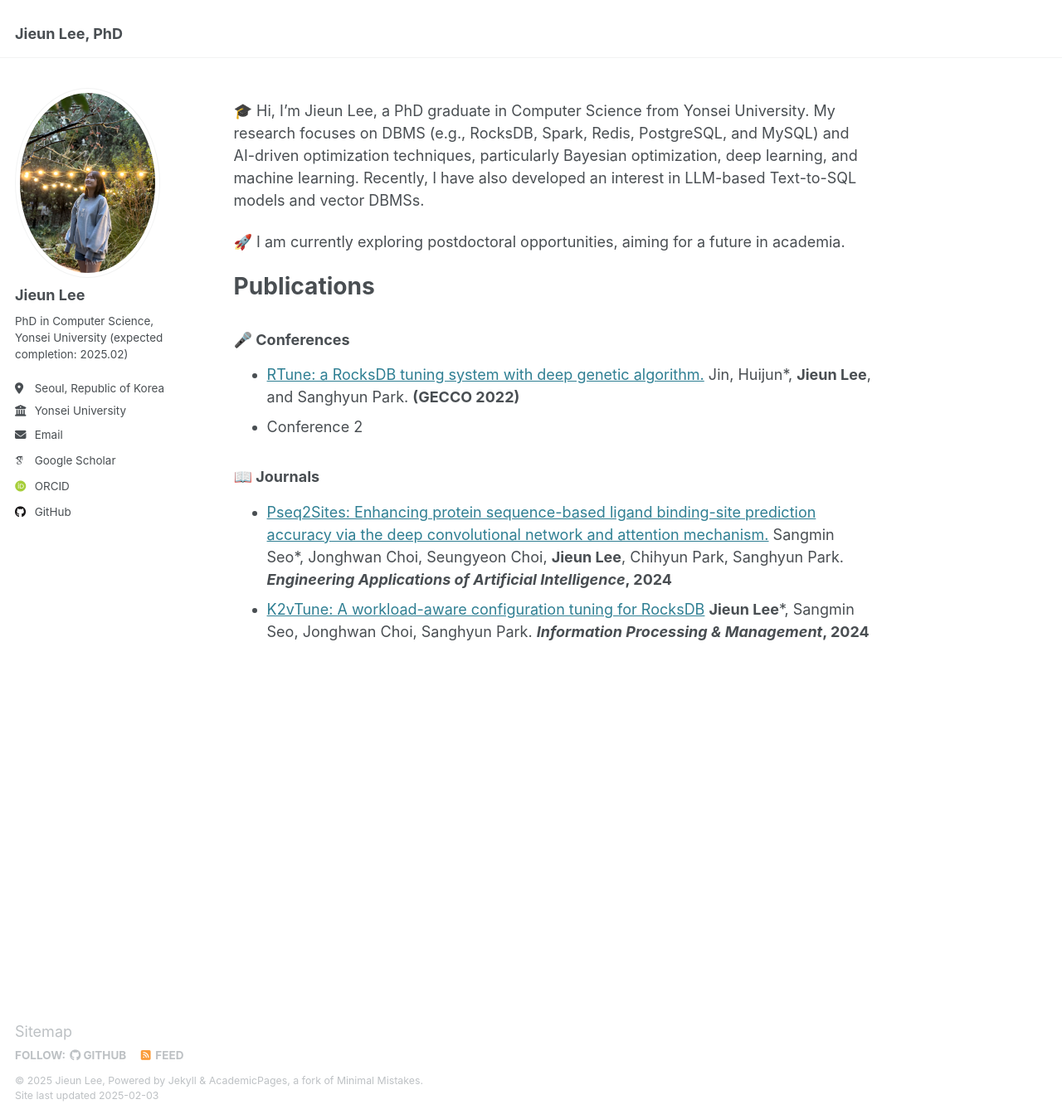
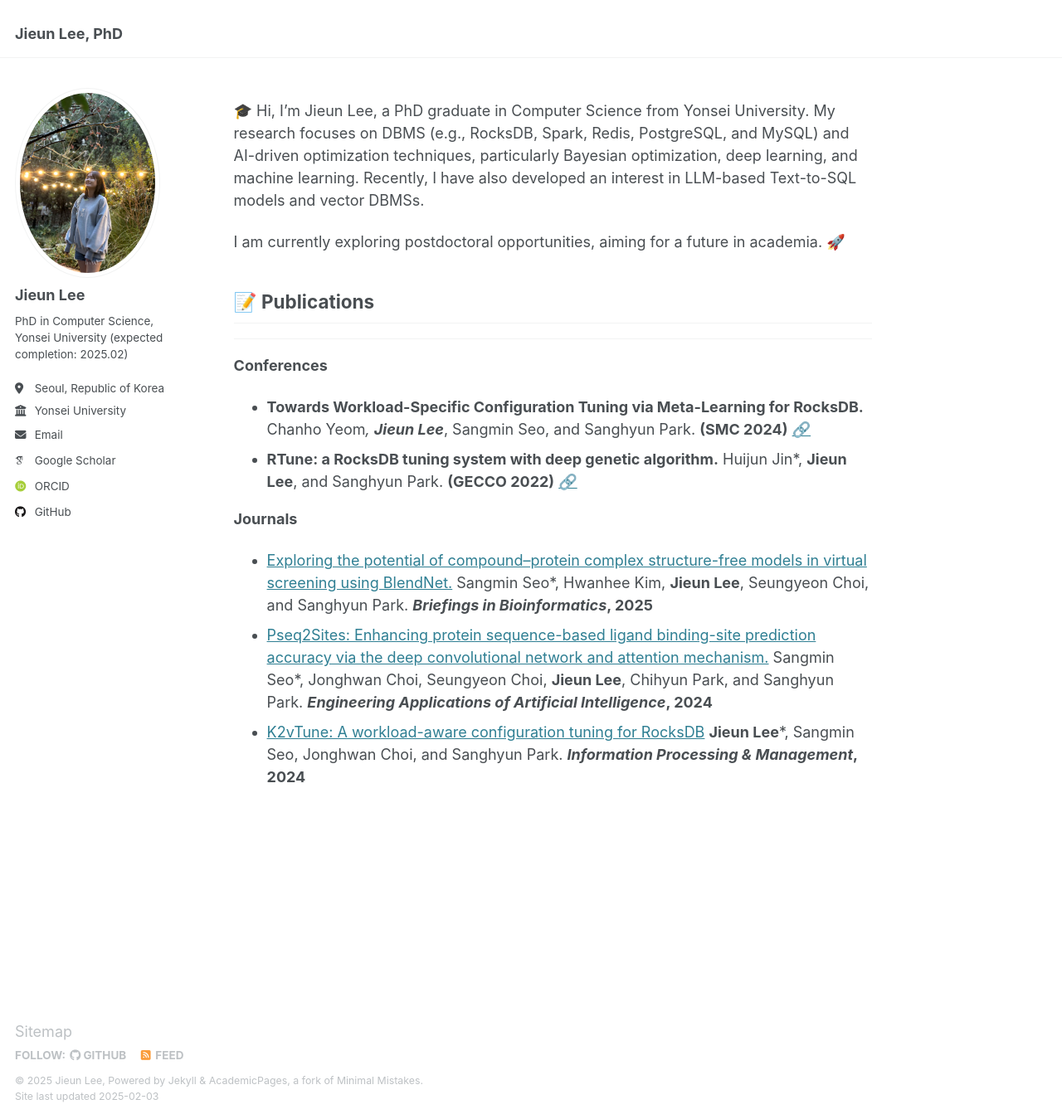
Before and after one commit to JIEUN-12/jieun-12.github.io, a Jekyll site: the page built from _pages/about.md, in a window 1280 px wide and 1349 px high. Shown: the whole window at 83% size. Built offline with Jekyll 4.4.1, drawn with Linux system fonts in a browser that asks for light colours; some web fonts are replaced.

Commit message:
Update about.md

```diff
--- a/_pages/about.md
+++ b/_pages/about.md
@@ -10,13 +10,17 @@ redirect_from:
 🎓 Hi, I'm Jieun Lee, a PhD graduate in Computer Science from Yonsei University.
 My research focuses on DBMS (e.g., RocksDB, Spark, Redis, PostgreSQL, and MySQL) and AI-driven optimization techniques, particularly Bayesian optimization, deep learning, and machine learning. Recently, I have also developed an interest in LLM-based Text-to-SQL models and vector DBMSs.
 
-🚀 I am currently exploring postdoctoral opportunities, aiming for a future in academia.
+I am currently exploring postdoctoral opportunities, aiming for a future in academia. 🚀
 
-# Publications
-### 🎤 Conferences
-* [RTune: a RocksDB tuning system with deep genetic algorithm.](https://doi.org/10.1145/3512290.3528726) Jin, Huijun*, **Jieun Lee**, and Sanghyun Park. **(GECCO 2022)**
-* Conference 2
 
-### 📖 Journals
-* [Pseq2Sites: Enhancing protein sequence-based ligand binding-site prediction accuracy via the deep convolutional network and attention mechanism.](https://doi.org/10.1016/j.engappai.2023.107257) Sangmin Seo*, Jonghwan Choi, Seungyeon Choi, **Jieun Lee**, Chihyun Park, Sanghyun Park. **_Engineering Applications of Artificial Intelligence_, 2024**
-* [K2vTune: A workload-aware configuration tuning for RocksDB](https://doi.org/10.1016/j.ipm.2023.103567) **Jieun Lee***, Sangmin Seo, Jonghwan Choi, Sanghyun Park. **_Information Processing & Management_, 2024**
+## 📝 Publications
+-------------------
+**Conferences**
+* **Towards Workload-Specific Configuration Tuning via Meta-Learning for RocksDB.** Chanho Yeom*, **Jieun Lee***, Sangmin Seo, and Sanghyun Park. **(SMC 2024)** [🔗](https://doi.org/10.1109/SMC54092.2024.10831422)
+* **RTune: a RocksDB tuning system with deep genetic algorithm.** Huijun Jin*, **Jieun Lee**, and Sanghyun Park. **(GECCO 2022)** [🔗](https://doi.org/10.1145/3512290.3528726)
+
+
+**Journals**
+* [Exploring the potential of compound–protein complex structure-free models in virtual screening using BlendNet.](https://doi.org/10.1093/bib/bbae712) Sangmin Seo*, Hwanhee Kim, **Jieun Lee**, Seungyeon Choi, and Sanghyun Park. **_Briefings in Bioinformatics_, 2025**
+* [Pseq2Sites: Enhancing protein sequence-based ligand binding-site prediction accuracy via the deep convolutional network and attention mechanism.](https://doi.org/10.1016/j.engappai.2023.107257) Sangmin Seo*, Jonghwan Choi, Seungyeon Choi, **Jieun Lee**, Chihyun Park, and Sanghyun Park. **_Engineering Applications of Artificial Intelligence_, 2024**
+* [K2vTune: A workload-aware configuration tuning for RocksDB](https://doi.org/10.1016/j.ipm.2023.103567) **Jieun Lee***, Sangmin Seo, Jonghwan Choi, and Sanghyun Park. **_Information Processing & Management_, 2024**
```
